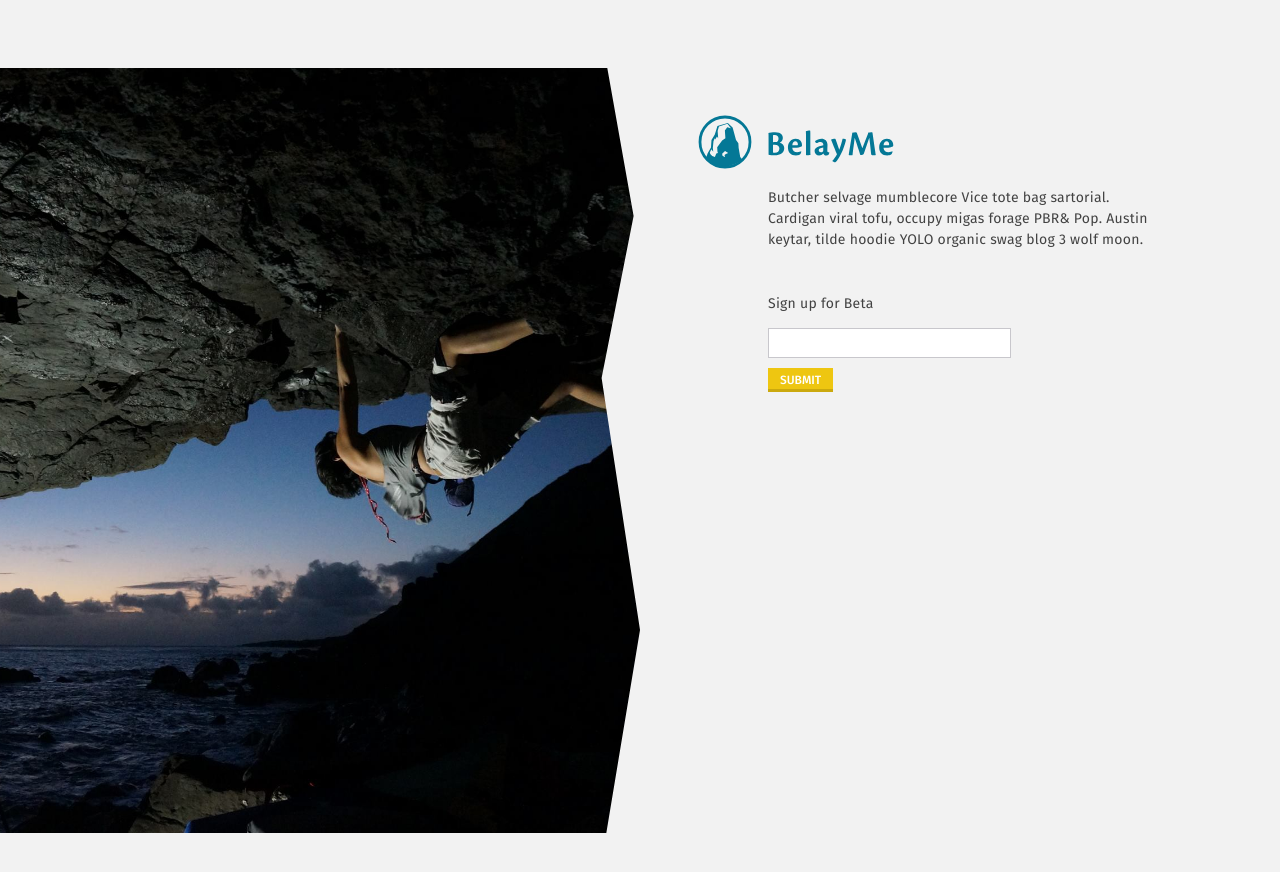
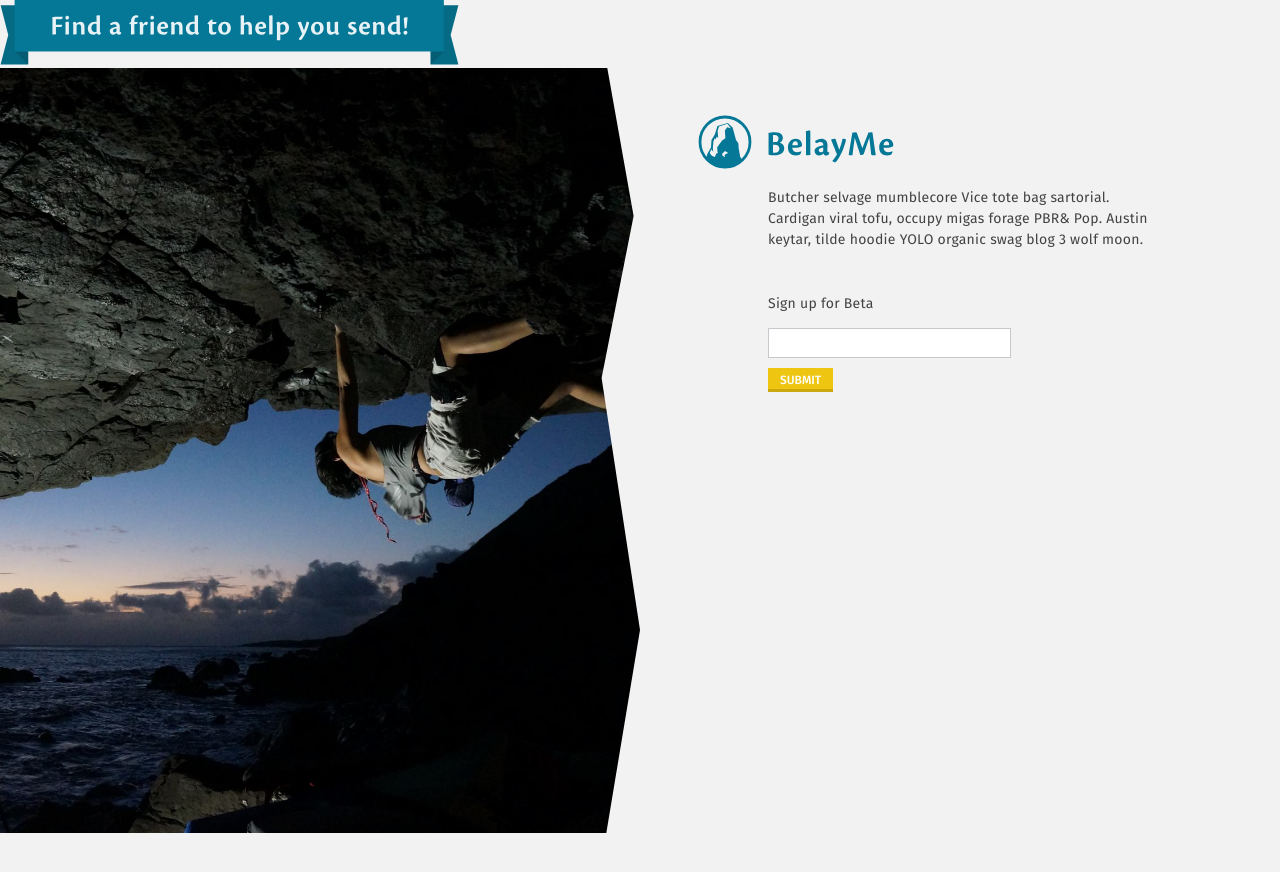
Before and after one commit to cydoval/belayme, a Jekyll site: the page built from index.html, in a window 1280 px wide. Shown: the top 872 px of the page. Built offline with Jekyll 4.4.1, drawn with Linux system fonts in a browser that asks for light colours.

Commit message:
banner image

```diff
--- a/index.html
+++ b/index.html
@@ -4,7 +4,7 @@ layout: default
 <section class="panel_wrapper">
 <div class="left_panel">
   <div class="left_content">
-
+    <img src="/media/banner_title.svg" alt="Find a friend to help you send!">
   </div>
 </div>
 <div class="right_panel">
```
Also changed, not shown: media/banner_title.svg (added), 3 other files.
